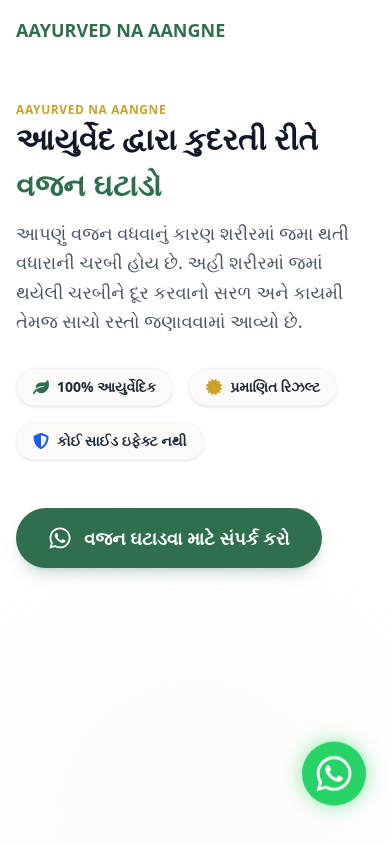
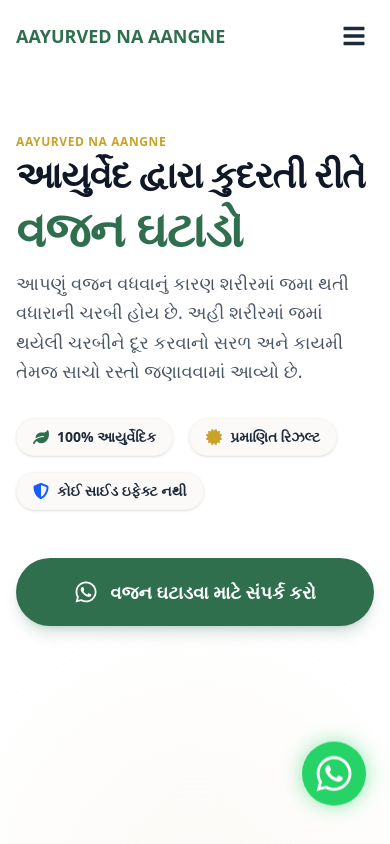
Before and after one commit to MrSanito/aayurved-na-aagne, a Next.js app: page / in a window 390 px wide. Shown: the top 844 px of the page. Built offline with nearby package versions, Linux system fonts and the light colour scheme; grey boxes are pictures that could not be loaded; a web font is replaced by a local one.

Commit message:
feat: align with blog narrative, premium icons, WhatsApp integration, and mobile responsiveness

```diff
--- a/src/components/Footer.tsx
+++ b/src/components/Footer.tsx
@@ -1,16 +1,16 @@
 import Link from "next/link";
-import { MessageCircle } from "lucide-react";
+import { FaWhatsapp } from "react-icons/fa";
 
 export default function Footer() {
   return (
     <footer className="bg-gray-900 border-t border-gray-800 text-white pt-16 pb-8">
-      <div className="container mx-auto px-4 sm:px-6">
+      <div className="container mx-auto px-4 sm:px-6 text-center md:text-left">
         <div className="grid md:grid-cols-2 gap-8 md:gap-10 mb-12">
           <div>
             <Link href="/" className="font-poppins text-2xl font-bold text-herbal inline-block mb-4">
               AAYURVED NA AANGNE
             </Link>
-            <p className="text-gray-400 max-w-sm mb-6 leading-relaxed">
+            <p className="text-gray-400 max-w-sm mb-6 leading-relaxed mx-auto md:mx-0">
               કુદરતી આયુર્વેદિક પદ્ધતિથી વજન ઘટાડવા અને સ્વસ્થ જીવનશૈલી અપનાવવાનો સૌથી સાચો અને સુરક્ષિત રસ્તો.
             </p>
           </div>
@@ -19,11 +19,11 @@ export default function Footer() {
               <h4 className="text-lg font-semibold text-beige mb-4 border-b border-gray-700 pb-2 inline-block">સંપર્ક કરો</h4>
               <p className="text-gray-400">સ્થળ: અમરેલી, ગુજરાત</p>
               <a
-                href="https://api.whatsapp.com/message/JBAPTQYQ6RH6K1?autoload=1&app_absent=0"
+                href="https://wa.me/919687105624?text=%E0%AA%B9%E0%AB%81%E0%AA%82%20%E0%AA%B5%E0%AB%87%E0%AA%88%E0%AA%9F%20%E0%AA%B2%E0%AB%8B%E0%AA%B8%20%E0%AA%95%E0%AA%B0%E0%AA%B5%E0%AA%BE%20%E0%AA%87%E0%AA%9A%E0%AB%8D%E0%AA%9B%E0%AB%81%E0%AA%82"
                 target="_blank"
-                className="text-white hover:text-herbal transition-colors flex items-center gap-2 mt-4"
+                className="text-white hover:text-herbal transition-colors flex items-center justify-center md:justify-start gap-2 mt-4"
               >
-                <MessageCircle size={20} className="text-green-500" />
+                <FaWhatsapp size={20} className="text-[#25D366]" />
                 WhatsApp Consultation
               </a>
             </div>
--- a/src/components/Navbar.tsx
+++ b/src/components/Navbar.tsx
@@ -1,11 +1,12 @@
 "use client";
 
 import { useState, useEffect } from "react";
-import { MessageCircle } from "lucide-react";
+import { FaBars, FaTimes, FaWhatsapp } from "react-icons/fa";
 import Link from "next/link";
 
 export default function Navbar() {
   const [scrolled, setScrolled] = useState(false);
+  const [isOpen, setIsOpen] = useState(false);
 
   useEffect(() => {
     const handleScroll = () => {
@@ -29,10 +30,12 @@ export default function Navbar() {
         scrolled ? "bg-white shadow-md py-3" : "bg-transparent py-4"
       }`}
     >
-      <div className="container mx-auto px-4 md:px-6 flex justify-between items-center gap-4">
+      <div className="container mx-auto px-4 md:px-6 flex justify-between items-center gap-4 relative z-50">
         <Link href="/" className="font-poppins text-lg sm:text-xl lg:text-2xl font-bold text-herbal truncate">
           AAYURVED NA AANGNE
         </Link>
+
+        {/* Desktop Menu */}
         <div className="hidden md:flex items-center space-x-8">
           {navLinks.map((link) => (
             <Link
@@ -45,14 +48,46 @@ export default function Navbar() {
             </Link>
           ))}
           <Link
-            href="https://api.whatsapp.com/message/JBAPTQYQ6RH6K1?autoload=1&app_absent=0"
+            href="https://wa.me/919687105624?text=%E0%AA%B9%E0%AB%81%E0%AA%82%20%E0%AA%B5%E0%AB%87%E0%AA%88%E0%AA%9F%20%E0%AA%B2%E0%AB%8B%E0%AA%B8%20%E0%AA%95%E0%AA%B0%E0%AA%B5%E0%AA%BE%20%E0%AA%87%E0%AA%9A%E0%AB%8D%E0%AA%9B%E0%AB%81%E0%AA%82"
             target="_blank"
             className="btn bg-herbal text-white border-none hover:bg-green-800 rounded-full px-4 sm:px-6 flex items-center gap-2 h-10 min-h-[40px]"
           >
-            <MessageCircle size={18} />
+            <FaWhatsapp size={18} />
             <span className="font-poppins text-sm hidden sm:inline">WhatsApp</span>
           </Link>
         </div>
+
+        {/* Mobile Menu Toggle */}
+        <button
+          className="md:hidden text-gray-800 p-2"
+          onClick={() => setIsOpen(!isOpen)}
+          aria-label="Toggle Menu"
+        >
+          {isOpen ? <FaTimes size={24} /> : <FaBars size={24} />}
+        </button>
+      </div>
+
+      {/* Mobile Menu Overlay */}
+      <div className={`fixed inset-0 bg-white z-40 flex flex-col items-center justify-center space-y-8 transition-transform duration-500 ${isOpen ? 'translate-x-0' : 'translate-x-full'} md:hidden`}>
+        {navLinks.map((link) => (
+          <Link
+            key={link.name}
+            href={link.href}
+            onClick={() => setIsOpen(false)}
+            className="text-2xl font-bold text-gray-800 hover:text-herbal transition-colors"
+          >
+            {link.name}
+          </Link>
+        ))}
+        <Link
+          href="https://wa.me/919687105624?text=%E0%AA%B9%E0%AB%81%E0%AA%82%20%E0%AA%B5%E0%AB%87%E0%AA%88%E0%AA%9F%20%E0%AA%B2%E0%AB%8B%E0%AA%B8%20%E0%AA%95%E0%AA%B0%E0%AA%B5%E0%AA%BE%20%E0%AA%87%E0%AA%9A%E0%AB%8D%E0%AA%9B%E0%AB%81%E0%AA%82"
+          target="_blank"
+          onClick={() => setIsOpen(false)}
+          className="btn bg-herbal text-white border-none hover:bg-green-800 rounded-full px-10 flex items-center gap-3 h-14"
+        >
+          <FaWhatsapp size={24} />
+          <span className="font-bold">WhatsApp Order</span>
+        </Link>
       </div>
     </nav>
   );
--- a/src/components/sections/DiseasesWarning.tsx
+++ b/src/components/sections/DiseasesWarning.tsx
@@ -46,8 +46,10 @@ export default function DiseasesWarning() {
               – પોતાનું વજન શા માટે ઘટાડવું જરૂરી છે. તે વાત તમને સમજાઈ ગઈ હશે..સાચું ને… ??!
             </p>
 
-            <div className="pt-8 max-w-xl mx-auto">
-              <BmiCalculator />
+            <div className="flex justify-center px-4">
+              <div className="w-full max-w-sm sm:max-w-md lg:max-w-none">
+                <BmiCalculator />
+              </div>
             </div>
           </div>
 
--- a/src/components/sections/Hero.tsx
+++ b/src/components/sections/Hero.tsx
@@ -4,15 +4,15 @@ import { FaLeaf, FaCertificate, FaShieldAlt, FaWhatsapp } from "react-icons/fa";
 
 export default function Hero() {
   return (
-    <section id="home" className="relative min-h-screen flex items-center bg-white pt-24 md:pt-20 pb-12">
+    <section id="home" className="relative min-h-screen flex items-center bg-white pt-32 pb-20 md:pt-20 md:pb-12">
       <div className="container mx-auto px-4 md:px-6 grid lg:grid-cols-2 gap-12 items-center">
         <div className="space-y-8 z-10">
           <div>
             <span className="text-gold font-poppins font-semibold tracking-wider uppercase text-xs sm:text-sm">
               AAYURVED NA AANGNE
             </span>
-            <h1 className="text-3xl sm:text-4xl lg:text-6xl font-bold leading-tight text-gray-900">
-              આયુર્વેદ દ્વારા કુદરતી રીતે <span className="text-herbal block mt-2">વજન ઘટાડો</span>
+            <h1 className="text-4xl sm:text-5xl lg:text-7xl font-bold leading-tight text-gray-900 tracking-tight">
+              આયુર્વેદ દ્વારા કુદરતી રીતે <span className="text-herbal block mt-2 text-5xl sm:text-6xl lg:text-8xl">વજન ઘટાડો</span>
             </h1>
             <p className="mt-4 text-lg text-gray-600 max-w-lg leading-relaxed">
               આપણું વજન વધવાનું કારણ શરીરમાં જમા થતી વધારાની ચરબી હોય છે.
@@ -36,7 +36,7 @@ export default function Hero() {
           <div className="pt-4">
             <a
               href="https://wa.me/919687105624?text=%E0%AA%B9%E0%AB%81%E0%AA%82%20%E0%AA%B5%E0%AB%87%E0%AA%88%E0%AA%9F%20%E0%AA%B2%E0%AB%8B%E0%AA%B8%20%E0%AA%95%E0%AA%B0%E0%AA%B5%E0%AA%BE%20%E0%AA%87%E0%AA%9A%E0%AB%8D%E0%AA%9B%E0%AB%81%E0%AA%82"
-              className="inline-flex items-center gap-3 px-8 py-4 bg-herbal text-white rounded-full font-bold text-lg hover:bg-green-800 transition-all shadow-lg shadow-herbal/20 hover:scale-105 active:scale-95"
+              className="flex sm:inline-flex items-center justify-center gap-3 px-8 py-5 bg-herbal text-white rounded-full font-bold text-lg hover:bg-green-800 transition-all shadow-lg shadow-herbal/20 hover:scale-105 active:scale-95 w-full sm:w-auto"
             >
               <FaWhatsapp size={24} />
               વજન ઘટાડવા માટે સંપર્ક કરો
```
Also changed, not shown: src/components/sections/WeightLossLogic.tsx (+6 -6 lines).
